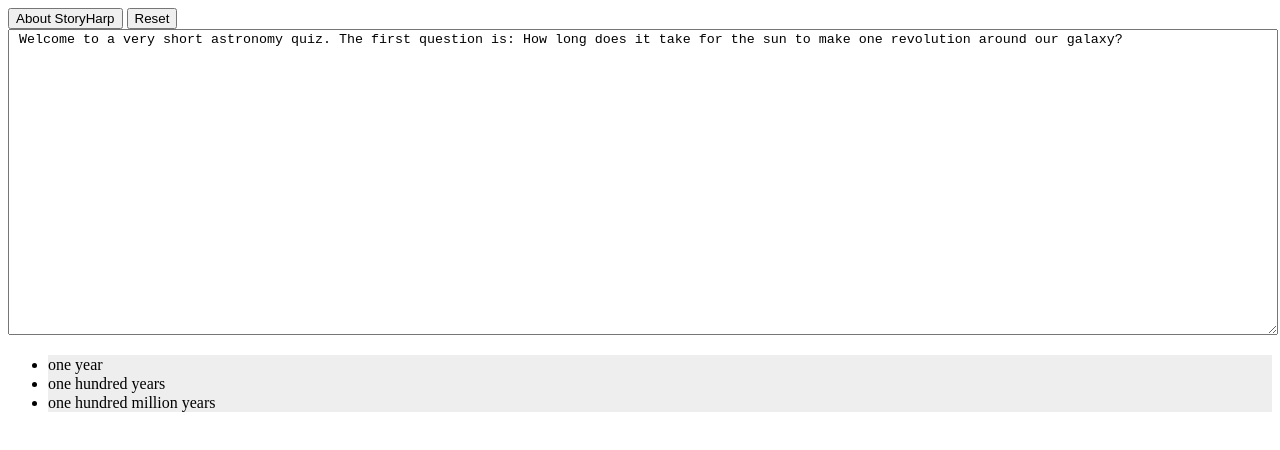
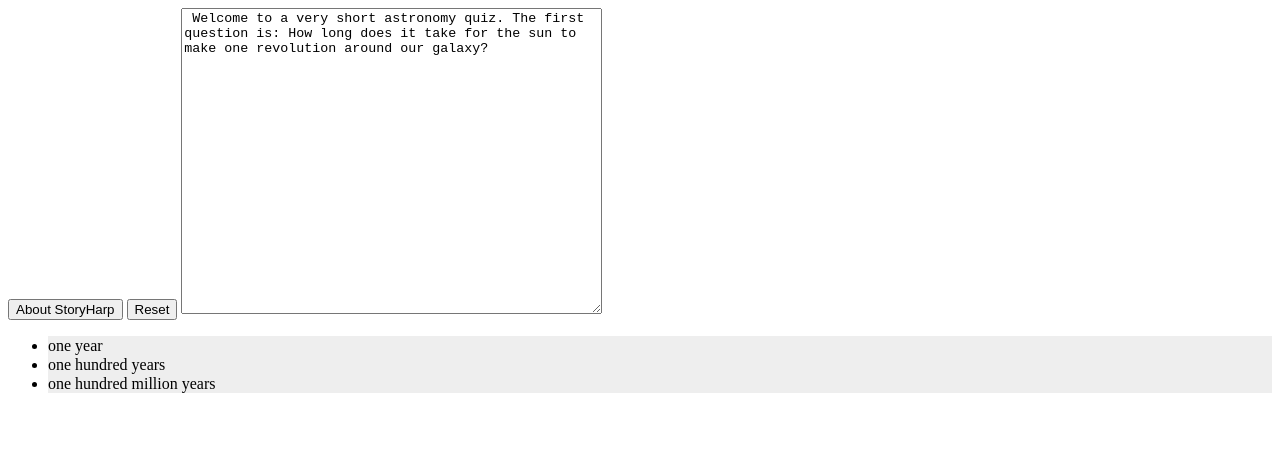
Before and after one commit to pdfernhout/storyharp-js, a website: page data/template.html in a window 1280 px wide. Drawn offline with Linux system fonts and the light colour scheme.

Commit message:
Leave transcript narrow in template

```diff
--- a/data/template.html
+++ b/data/template.html
@@ -12,10 +12,6 @@
       .choice:hover {
         background: #e1e1e1;
         border-top: 1px solid #d0d0d0;
-      }
-
-      #transcript {
-        width: 100%;
       }
     </style>
 </head>
```
